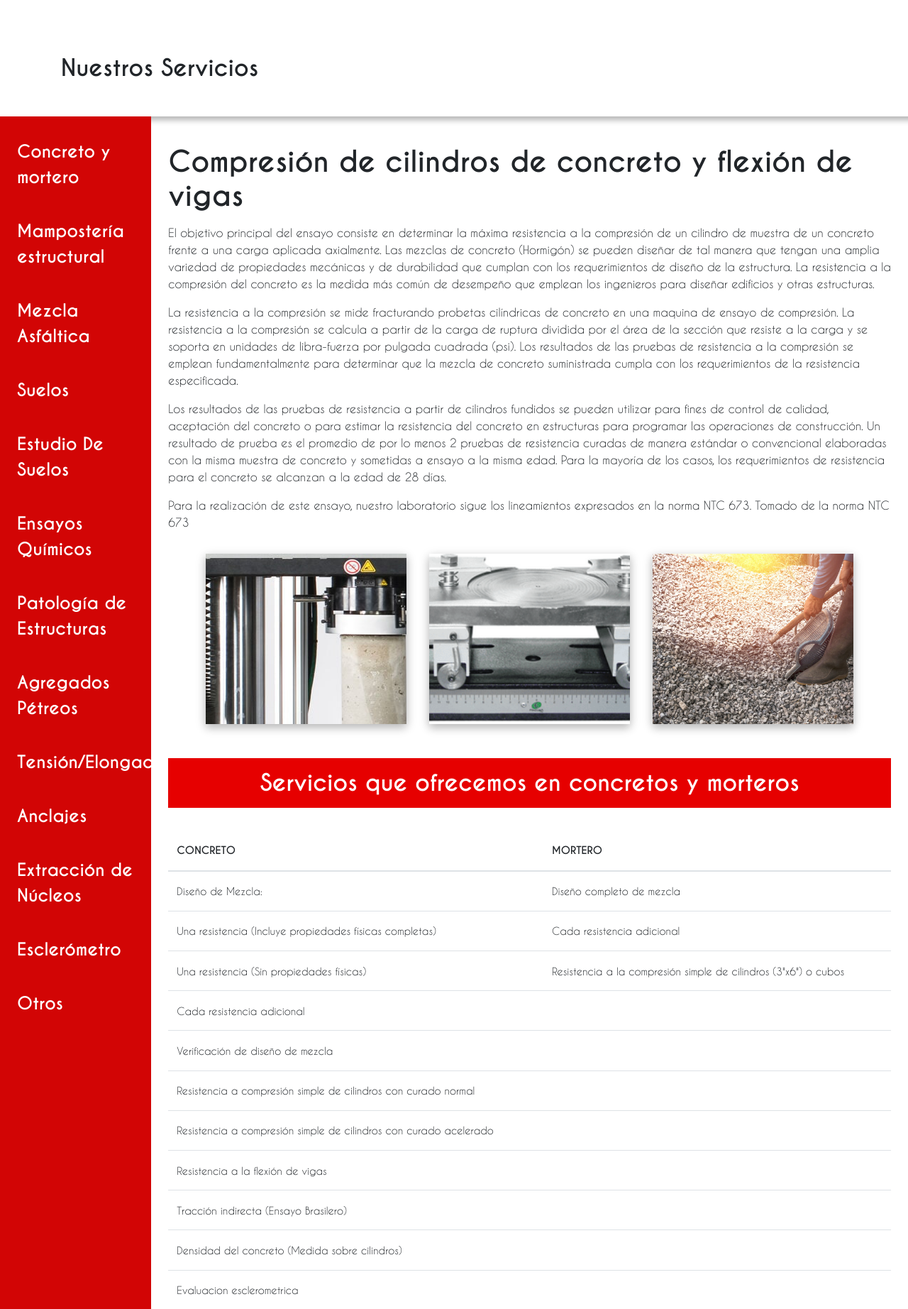
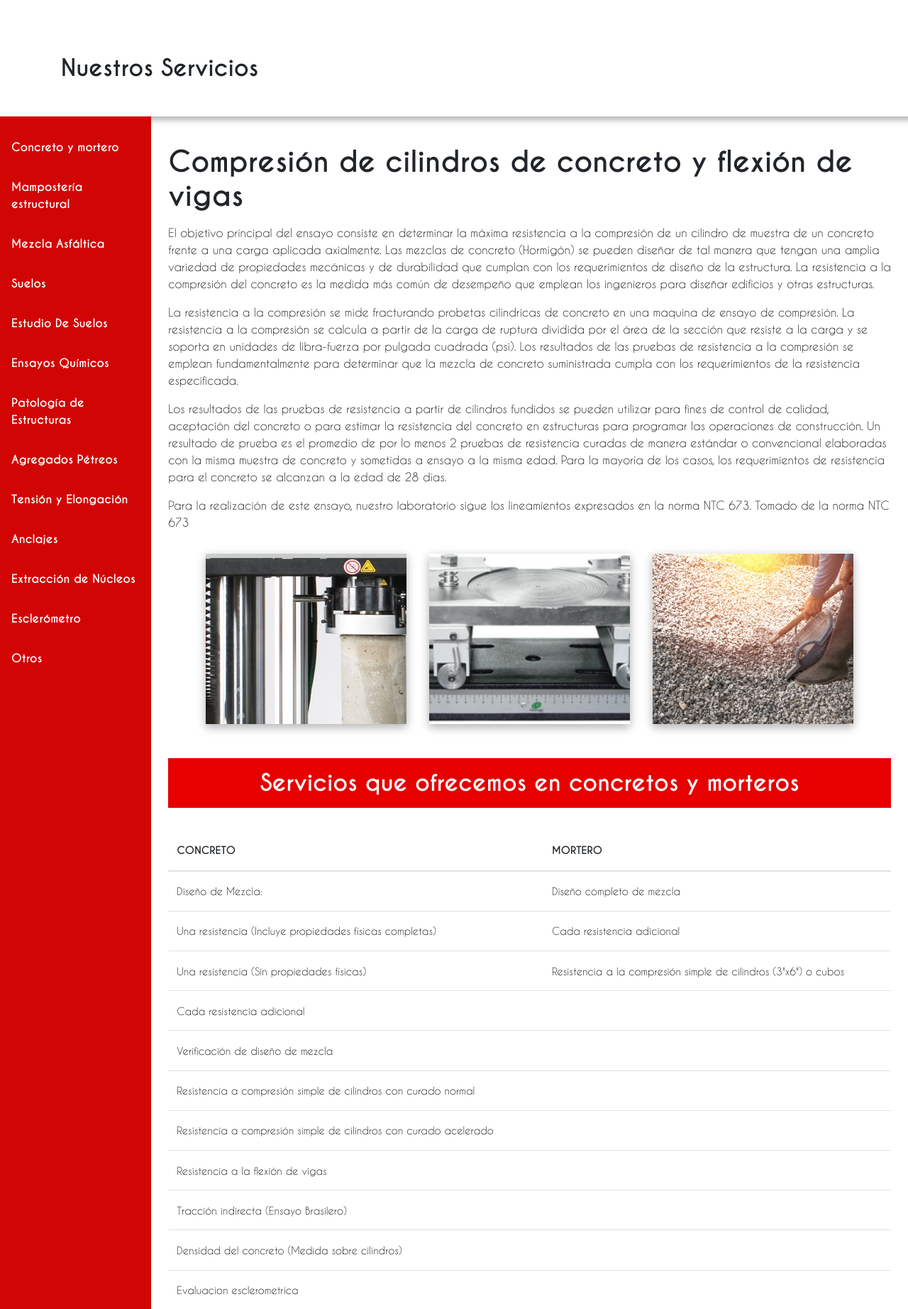
Before and after one commit to juancampo95/ingeomac, a PHP site: page /servicios.php in a window 1280 px wide. Shown: the part 1202-3046 px from the top of the page at 71% size. Run offline with PHP 8.4, Linux system fonts and the light colour scheme.

Commit message:
Cambios finales

```diff
--- a/css/style.css
+++ b/css/style.css
@@ -632,13 +632,13 @@ footer ul{
 }
 .servicios_links li{
   color: white;
-  font-size: 1.5rem;
+  font-size: 1rem;
   padding: 1rem 1em 1em 1em;
   transition: all linear 0.1s;
 }
 .servicios_links li:hover{
   color: white;
-  font-size: 1.5rem;
+  font-size: 1.2rem;
 
   background-color: #E60000;
 }
--- a/servicios.php
+++ b/servicios.php
@@ -37,7 +37,7 @@
         <a href="#anclaServices"><li class="waves-effect" onclick="mostrar(s6)">Ensayos Químicos</li></a>
         <a href="#anclaServices"><li class="waves-effect" onclick="mostrar(s7)">Patología de Estructuras</li></a>
         <a href="#anclaServices"><li class="waves-effect" onclick="mostrar(s8)">Agregados Pétreos</li></a>
-        <a href="#anclaServices"><li class="waves-effect" onclick="mostrar(s9)">Tensión/Elongación</li></a>
+        <a href="#anclaServices"><li class="waves-effect" onclick="mostrar(s9)">Tensión y Elongación</li></a>
         <a href="#anclaServices"><li class="waves-effect" onclick="mostrar(s10)">Anclajes</li></a>
         <a href="#anclaServices"><li class="waves-effect" onclick="mostrar(s11)">Extracción de Núcleos</li></a>
         <a href="#anclaServices"><li class="waves-effect" onclick="mostrar(s12)">Esclerómetro</li></a>
```
Also changed, not shown: images/MapaProcesosNuevo-01.svg, images/MapaProcesosNuevoCel.svg.
